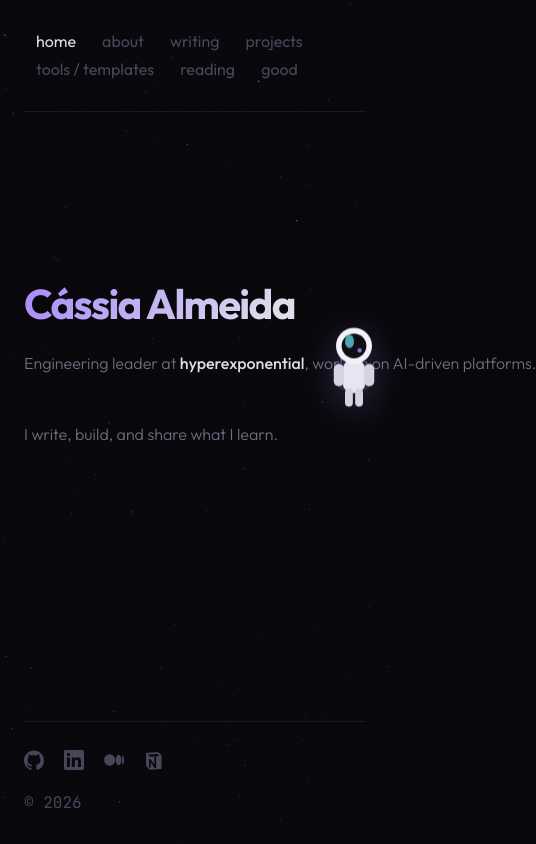
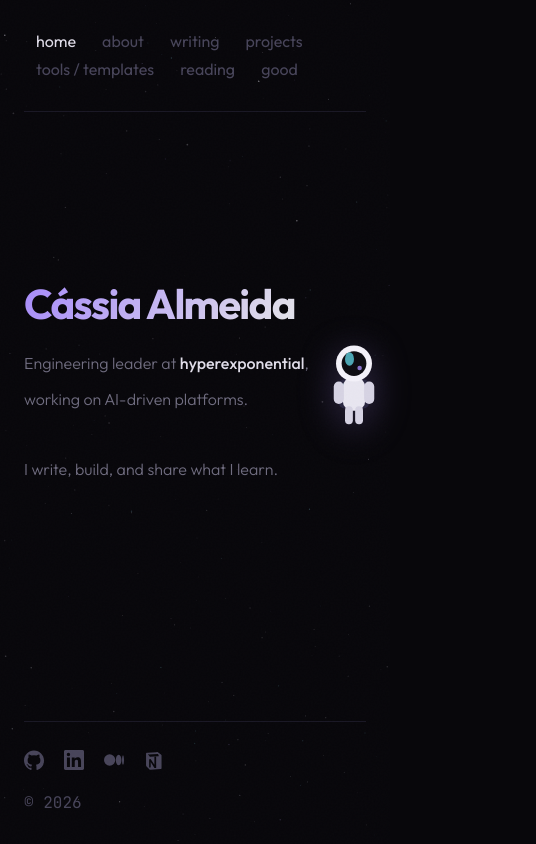
Before and after one commit to shiphrahx/cassia-almeida.com, a Next.js app: page / in a window 390 px wide. Shown: the whole page, 536 px wide, since content can reach past the window. Built offline with nearby package versions, Linux system fonts and the light colour scheme.

Commit message:
Fix mobile horizontal scroll: wrap home subtitle below 640px

```diff
--- a/app/globals.css
+++ b/app/globals.css
@@ -669,4 +669,5 @@ footer {
   .timeline-item { grid-template-columns: 1fr; gap: 8px; }
   .timeline-left { align-items: flex-start; }
   footer { flex-direction: column; gap: 12px; align-items: flex-start; }
+  .home-text .page-subtitle { white-space: normal; }
 }
```
